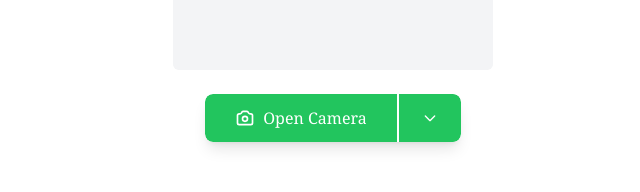
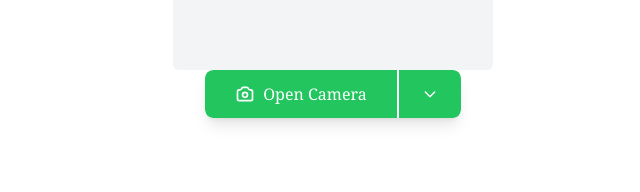
Before and after one commit to BrianWeinstein/camera-3000, a React (Vite) app: page / in a window 1280 px wide. Shown: the part 370-562 px from the top of the page, without its empty margins (307-947 px from the left). Built offline with nearby package versions, Linux system fonts and the light colour scheme.

Commit message:
fix scroll

```diff
--- a/src/App.jsx
+++ b/src/App.jsx
@@ -1194,7 +1194,7 @@
         )}
 
         {/* Container for initial buttons (Open Camera/Upload) and Progress Bar */}
-        <div className="mt-auto pt-6 flex flex-col justify-center items-center">
+        <div className="mt-auto flex flex-col justify-center items-center">
           {/* Combined Open Camera / Upload Photo Button */}
           {!isCameraActive && !isProcessing && (
             <div className="flex rounded-lg shadow-lg overflow-hidden w-full max-w-64">
```
